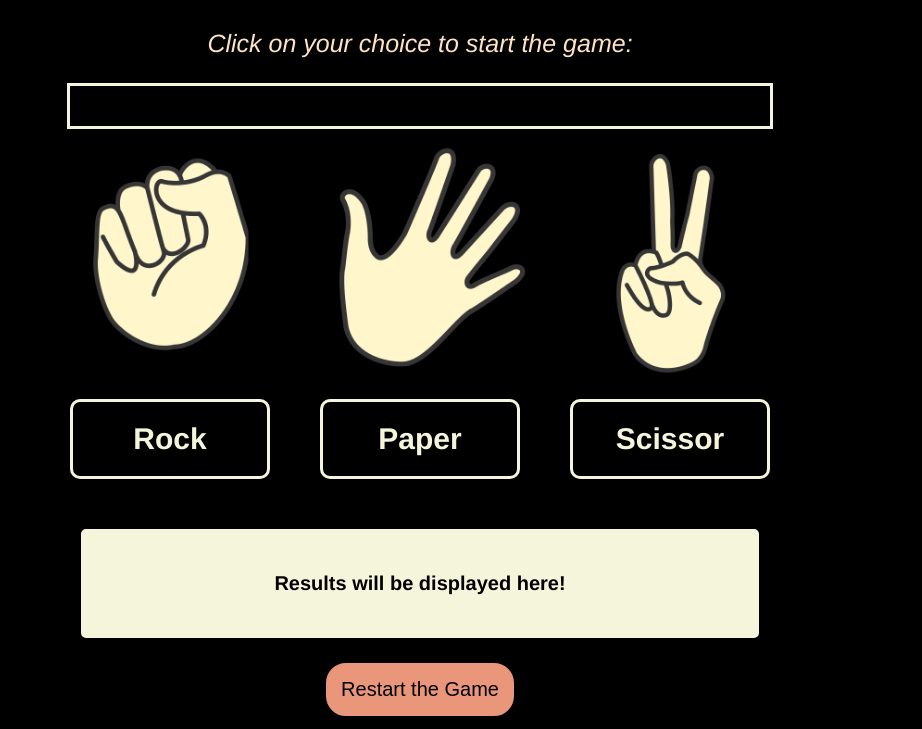
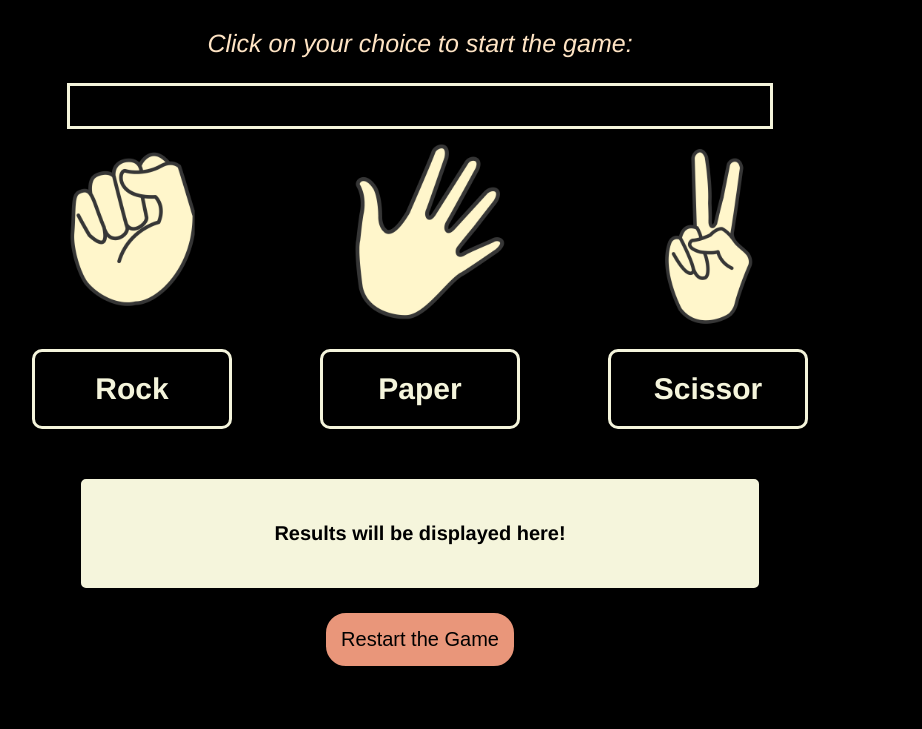
Before and after one commit to sanmitha-shetty/Rock-Paper-Scissors, a plain HTML site: page index.html in a window 1280 px wide. Shown: the part 116-845 px from the top of the page, without its empty margins (220-1142 px from the left). After the commit the page ends 818 px from the top, so only its background shows below. Drawn offline with Linux system fonts and the light colour scheme.

Commit message:
Fix alignment

```diff
--- a/style.css
+++ b/style.css
@@ -2,6 +2,7 @@ body{
     background-color: black;
     color: bisque;
     overflow: hidden;
+    height: 95vh;
 }
 .play{
     width:100%;
@@ -48,9 +49,11 @@ div{
 .btn-container{
     display: flex;
     margin: auto;
+    margin-left: 200px;
+    margin-right: 200px;
     padding: auto;
     flex-direction: row;
-    justify-content:center;
+    justify-content:space-around;
 }
 .btn-class{
     display: flex;
@@ -71,7 +74,7 @@ div{
 }
 
 img{
-    max-width: 250px;
+    max-width: 200px;
 }
 .container{
     display: block;
```
